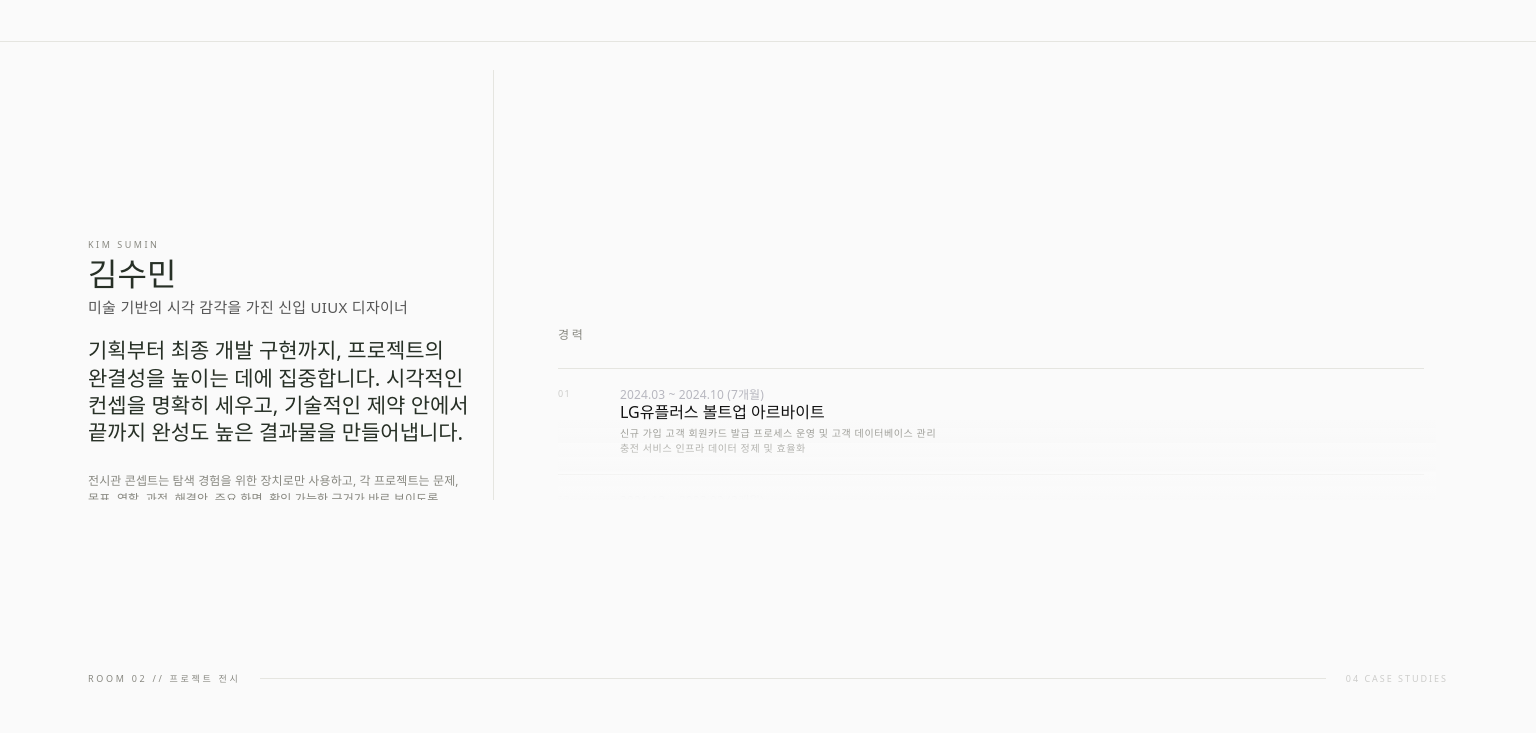
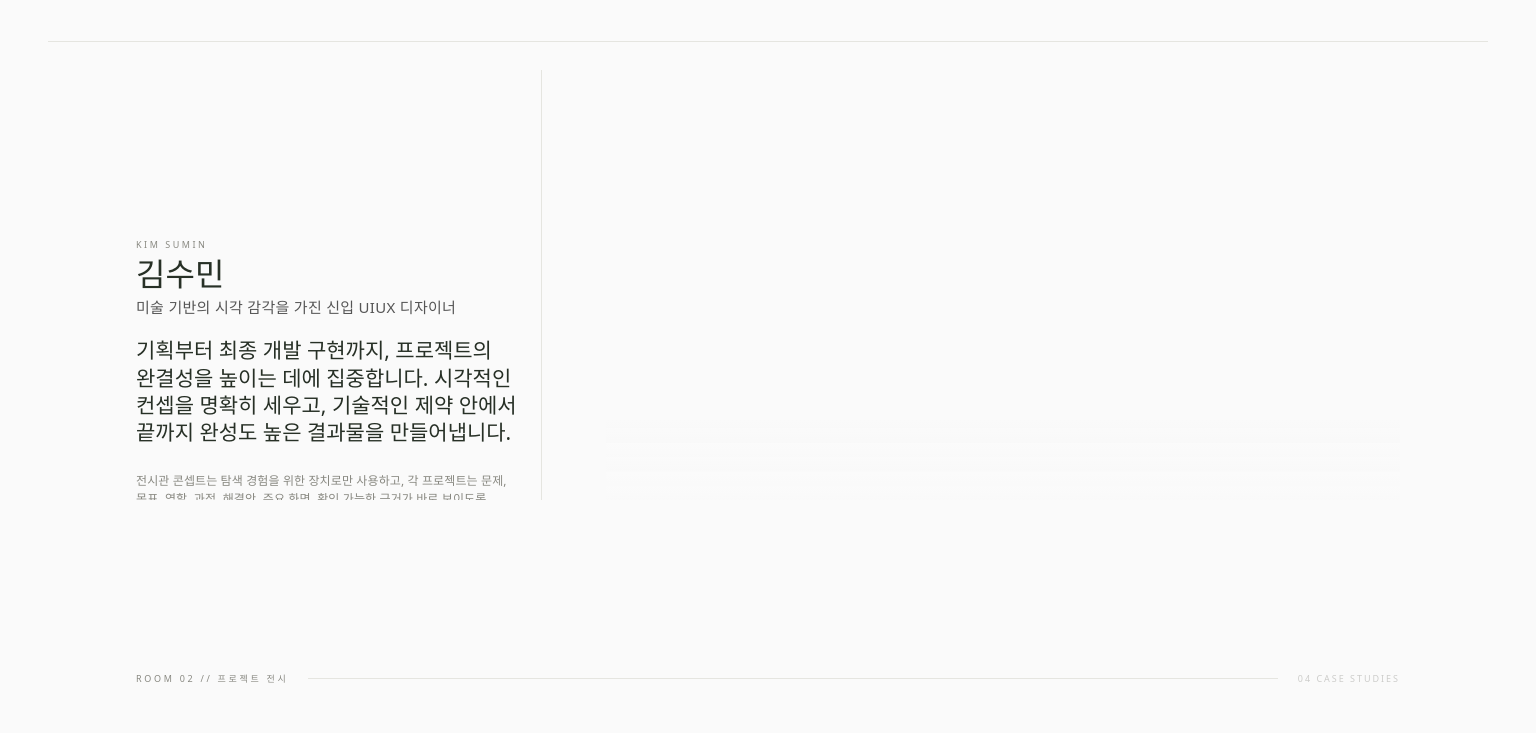
Before and after one commit to nimus26/portfolio_01ver, a React (Vite) app: page / in a window 1536 px wide. Shown: the part 2016-2749 px from the top of the page. Built offline with nearby package versions, Linux system fonts and the light colour scheme; a web font is replaced by a local one.

Commit message:
fix: tune about section interactions

```diff
--- a/src/app/components/AboutMe.css
+++ b/src/app/components/AboutMe.css
@@ -256,11 +256,11 @@
 }
 
 .about-grid__detail-scroll > .about-detail-reveal:nth-child(2) {
-  transition-delay: 0.18s;
+  transition-delay: 0.52s;
 }
 
 .about-grid__detail-scroll > .about-detail-reveal:nth-child(3) {
-  transition-delay: 0.3s;
+  transition-delay: 0.68s;
 }
 
 .about-tools__heading,
@@ -361,16 +361,18 @@
   display: flex;
   align-items: center;
   gap: 4px;
+  width: 100%;
   min-width: 0;
 }
 
 .about-skill__track {
+  box-sizing: border-box;
   display: block;
-  flex: 0 0 104px;
-  width: 104px;
-  min-width: 104px;
-  max-width: 104px;
-  height: 19px;
+  flex: 1 1 72px;
+  width: min(72px, 100%);
+  min-width: 0;
+  max-width: 72px;
+  height: 18px;
   padding: 2px;
   overflow: hidden;
   border-radius: 555px;
@@ -379,7 +381,7 @@
 
 .about-skill__bar {
   display: block;
-  height: 15px;
+  height: 14px;
   border-radius: 555px;
   background: #7d7d7d;
   transform: scaleX(0);
@@ -429,11 +431,11 @@
 }
 
 .about-skill__bar--71 {
-  width: 71px;
+  width: 71%;
 }
 
 .about-skill__bar--54 {
-  width: 54px;
+  width: 54%;
 }
 
 .about-skill__level-text {
--- a/src/app/components/AboutMe.tsx
+++ b/src/app/components/AboutMe.tsx
@@ -93,7 +93,7 @@ function SkillCard({ item }: { item: SkillItem }) {
 
 function TimelineSection({ title, items }: { title: string; items: TimelineItem[] }) {
   return (
-    <section className="about-timeline" aria-labelledby={`about-${title}`}>
+    <section className="about-timeline about-detail-reveal" aria-labelledby={`about-${title}`}>
       <h3 id={`about-${title}`} className="about-timeline__heading">
         {title}
       </h3>
@@ -176,6 +176,11 @@ export function AboutMe({ showDockedCanvas = false }: AboutMeProps) {
           }
 
           entry.target.classList.add("is-visible");
+          const nextTimeline = entry.target.nextElementSibling;
+          if (entry.target.classList.contains("about-timeline") && nextTimeline?.classList.contains("about-timeline")) {
+            nextTimeline.classList.add("is-visible");
+            observer.unobserve(nextTimeline);
+          }
           observer.unobserve(entry.target);
         });
       },
--- a/src/styles/components.css
+++ b/src/styles/components.css
@@ -216,6 +216,18 @@
 
 .gallery-room {
   background: transparent;
+}
+
+@media (min-width: 1441px) {
+  .museum-navbar__inner,
+  .gallery-room,
+  .site-footer__inner,
+  .site-footer__copy {
+    width: 100%;
+    max-width: var(--grid-max-width);
+    margin-right: auto;
+    margin-left: auto;
+  }
 }
 
 .room-cover {
```
